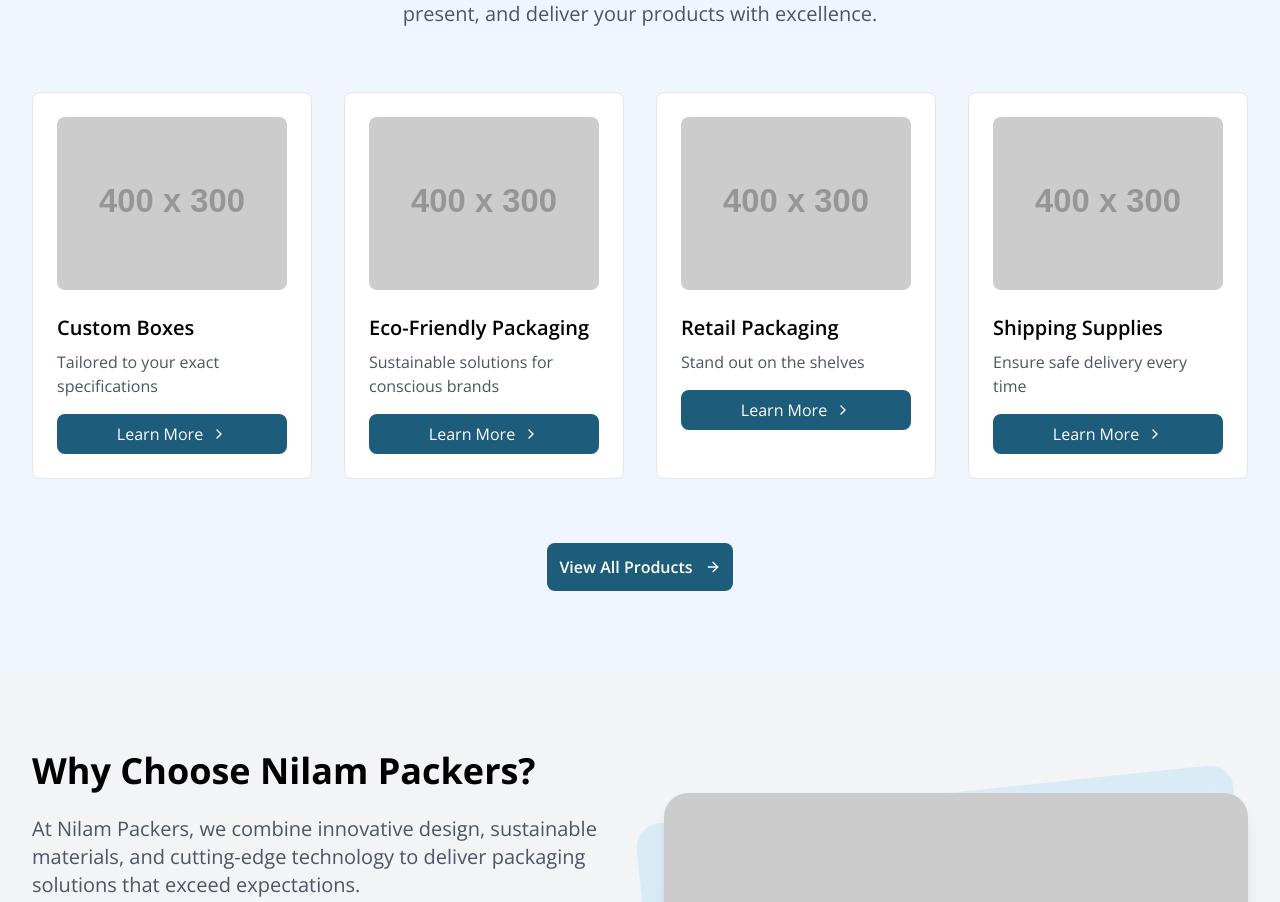
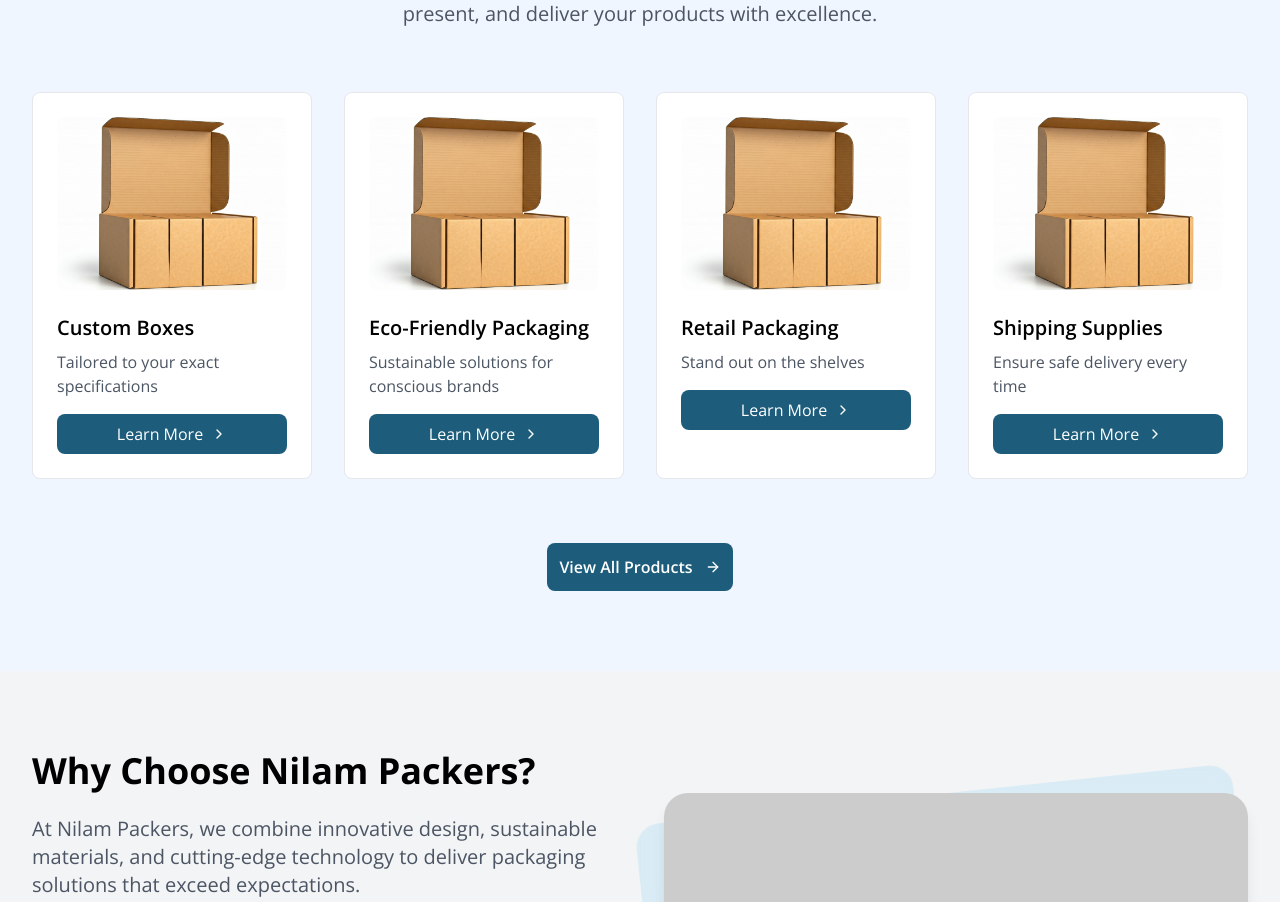
Before and after one commit to capsule11/nilampackers, a React (Vite) app: page / in a window 1280 px wide. Shown: the part 964-1866 px from the top of the page. Built offline with nearby package versions, Linux system fonts and the light colour scheme; a web font is replaced by a local one.

Commit message:
Fix img size on prodcut page

```diff
--- a/src/pages/home/index.jsx
+++ b/src/pages/home/index.jsx
@@ -153,8 +153,7 @@ const Home = () => {
                 <div className="p-6">
                   <div className="aspect-w-16 aspect-h-9 mb-6">
                     <img
-                      src={"https://placehold.co/400x300/png"}
-                      // src={product.image}
+                      src="./public/Image/img.png"                   // src={product.image}
                       alt={product.name}
                       layout="fill"
                       objectFit="cover"
--- a/src/pages/product-page/index.jsx
+++ b/src/pages/product-page/index.jsx
@@ -170,7 +170,7 @@ const ProductPage = () => {
                           alt={product.name}
                           width={400}
                           height={300}
-                          className="w-full h-48 object-cover"
+                          className="w-full h-full p-4"
                         />
                         <div className="p-4 my-4">
                           <h3 className="text-lg font-semibold mb-2">
```
